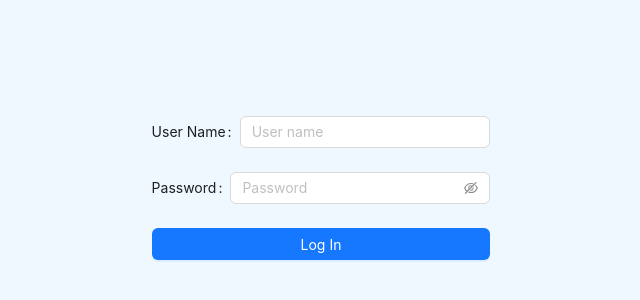
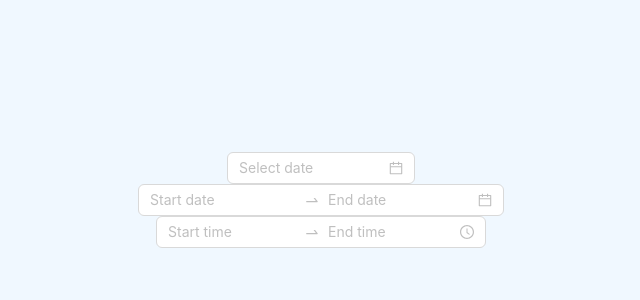
Before and after one commit to Arman170616/ANT-Design-with-React, a React (Create React App) app: page / in a window 1280 px wide. Shown: the part 200-500 px from the top of the page, without its empty margins (319-959 px from the left). Built offline with nearby package versions, Linux system fonts and the light colour scheme.

Commit message:
Time & Date picker

```diff
--- a/src/App.js
+++ b/src/App.js
@@ -1,45 +1,16 @@
 import './App.css';
 import React from 'react';
-import { Form, Input, Button, message, Alert } from 'antd';
-
-
-
+import { DatePicker, TimePicker } from 'antd';
 
 
 function App() {
-  const [showAlert, setShowAlert] = React.useState(false);
-  const onFinish = (values) => {
-    console.log(values);
-
-    setTimeout(() => {
-      setShowAlert(true);
-    }, 1000);
-  };
 
   return (
     <div className="App">
       <header className="App-header">
-        {showAlert &&
-        <Alert message="Login Success"
-        type="success"
-        showIcon
-        closable
-        />}
-      <Form onFinish={onFinish}>
-          <Form.Item label="User Name" name="username">
-            <Input placeholder="User name" required></Input>
-          </Form.Item>
-
-          <Form.Item label="Password" name="password">
-            <Input.Password placeholder="Password" required></Input.Password>
-          </Form.Item>
-
-          <Form.Item>
-            <Button block type="primary" htmlType="submit">Log In</Button>
-          </Form.Item>
-        </Form>
-
-
+        <DatePicker/>
+        <DatePicker.RangePicker/>
+        <TimePicker.RangePicker/>
 
       </header>
     </div>
```
